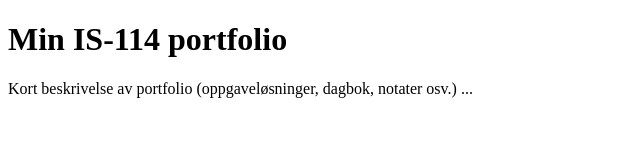
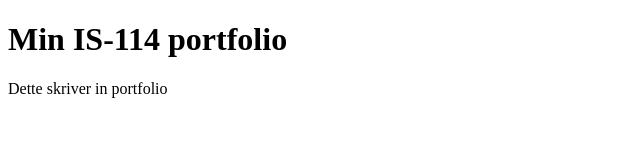
Before and after one commit to Qume24/daniel, a plain HTML site: page index.html in a window 1280 px wide. Shown: the whole page, without its empty margins (0-640 px from the left). Drawn offline with Linux system fonts and the light colour scheme.

Commit message:
updated tile and description in index.html

```diff
--- a/index.html
+++ b/index.html
@@ -3,10 +3,10 @@
 <head>
 <meta charset="utf-8">
 <meta name="viewport" content="width=device-width, initial-scale=1">
-<title>(navn [mellomnavn]* etternavn)</title>
+<title>(Daniel [Gundersen]* Lelienhof)</title>
 </head>
 <body>
 <h1>Min IS-114 portfolio</h1>
-<p>Kort beskrivelse av portfolio (oppgaveløsninger, dagbok, notater osv.) ...
+<p>Dette skriver in portfolio
 </body>
 </html>
```
